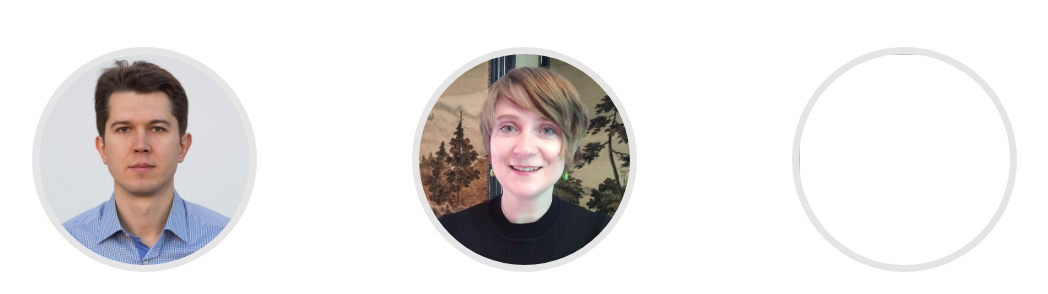
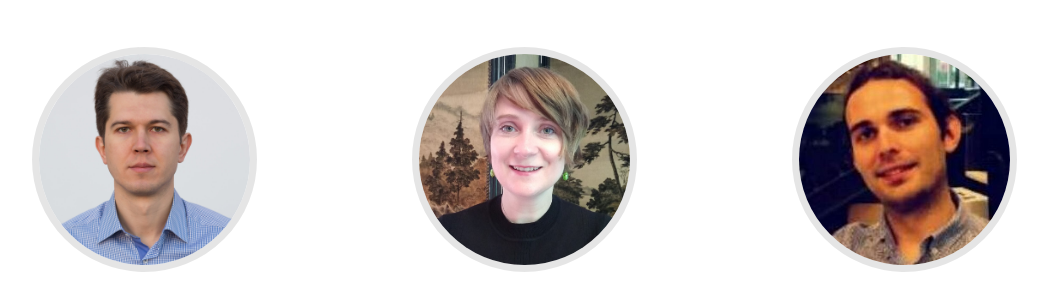
Before and after one commit to DHARPA-Project/DHARPA-Project.github.io, a website with bundled scripts: page index.html in a window 1280 px wide. Shown: the part 3205-3499 px from the top of the page, without its empty margins (116-1164 px from the left). Built offline with nearby package versions, Linux system fonts and the light colour scheme; files whose address does not match are found by name; a web font is replaced by a local one.

Commit message:
Update index.html

```diff
--- a/index.html
+++ b/index.html
@@ -361,7 +361,7 @@
 
          <div class="col-sm-4">
           <div class="team-member">
-            <img class="mx-auto rounded-circle" src="img/team/roman.jpg" alt="">
+            <img class="mx-auto rounded-circle" src="img/team/roman.jpeg" alt="">
             <h4>Roman Kalyakin</h4>
             <p class="text-muted">Developer</p>
             <ul class="list-inline social-buttons">
```
